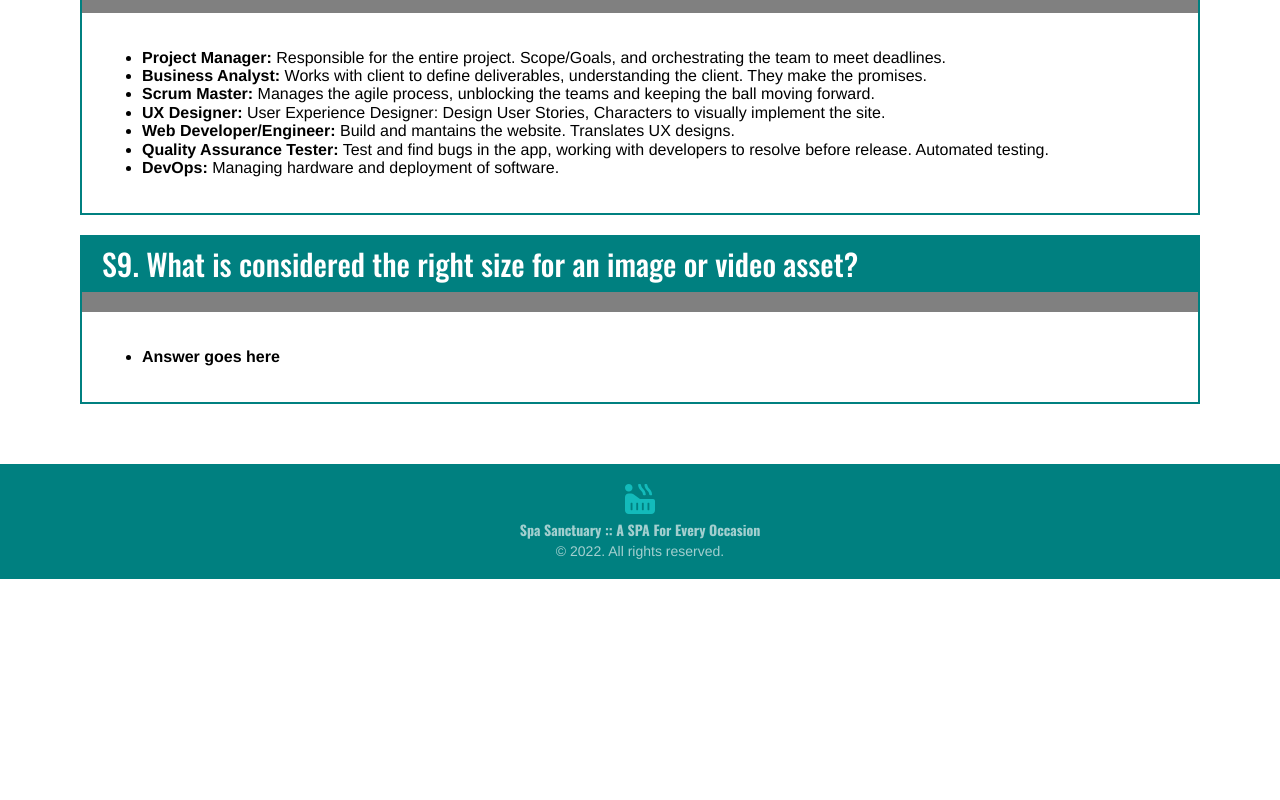
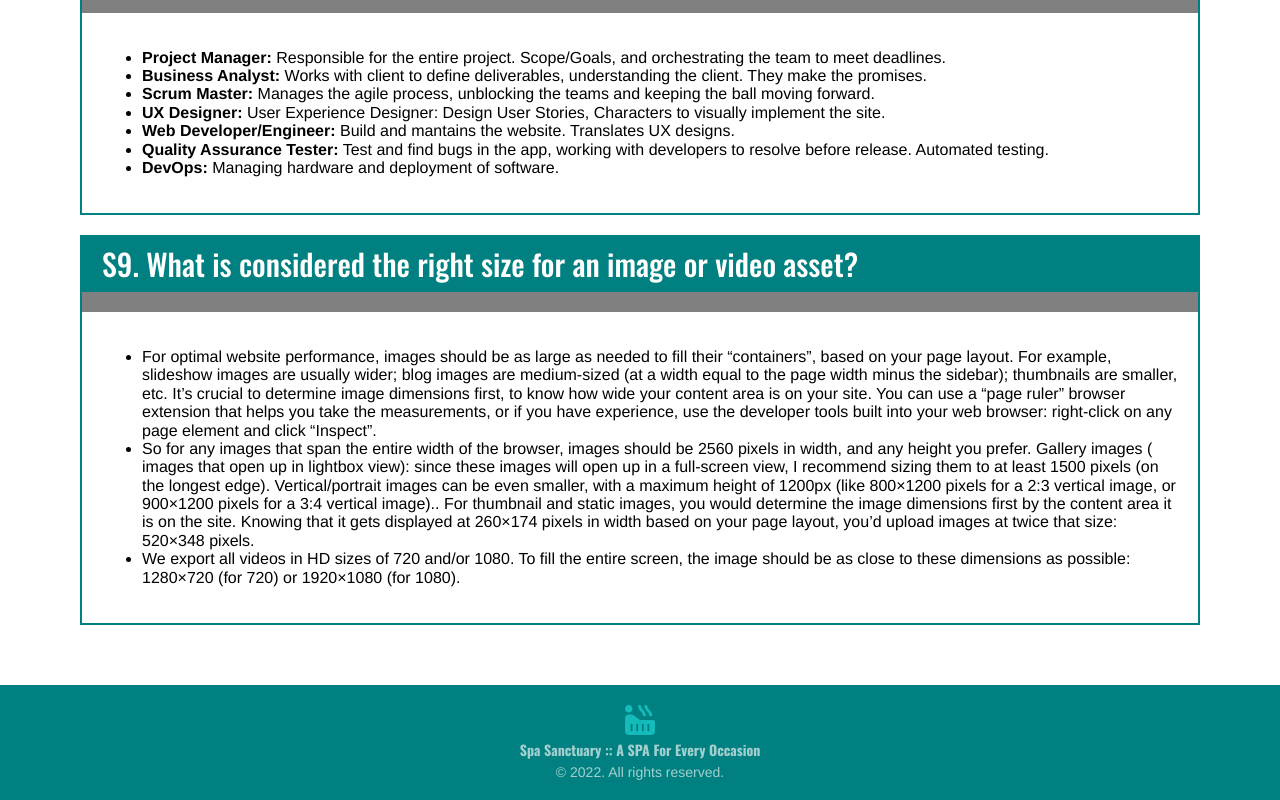
Before and after one commit to claireyz/Web-1-Zhao-Claire-Final, a React (Create React App) app: page /homework in a window 1280 px wide. Shown: the part 2322-3122 px from the top of the page. Before the commit the page ends 2901 px from the top, so only its background shows below. Built offline with nearby package versions, Linux system fonts and the light colour scheme.

Commit message:
Added Essay answers

```diff
--- a/src/React/Homework/Essays/Essays.jsx
+++ b/src/React/Homework/Essays/Essays.jsx
@@ -69,7 +69,19 @@ const Essays = () => {
 
             <Essay q='S9.  What is considered the right size for an image or video asset?' >
                 <ul>
-                    <li><b>Answer goes here</b> </li>
+                    <li>For optimal website performance, images should be as large as needed to fill their “containers”, based on your page layout.
+                        For example, slideshow images are usually wider; blog images are medium-sized (at a width equal to the page width minus the sidebar); thumbnails are smaller, etc.
+                        It’s crucial to determine image dimensions first, to know how wide your content area is on your site. You can use a “page ruler” browser extension that helps you take the measurements, or if you have experience, use the developer tools built into your web browser: right-click on any page element and click “Inspect”.
+                    </li>
+                    <li>
+                        So for any images that span the entire width of the browser, images should be 2560 pixels in width, and any height you prefer.
+                        Gallery images ( images that open up in lightbox view): since these images will open up in a full-screen view, I recommend sizing them to at least 1500 pixels (on the longest edge).
+                        Vertical/portrait images can be even smaller, with a maximum height of 1200px (like 800×1200 pixels for a 2:3 vertical image, or 900×1200 pixels for a 3:4 vertical image)..
+                        For thumbnail and static images, you would determine the image dimensions first by the content area it is on the site. Knowing that it gets displayed at 260×174 pixels in width based on your page layout, you’d upload images at twice that size: 520×348 pixels.
+                    </li>
+                    <li>
+                        We export all videos in HD sizes of 720 and/or 1080. To fill the entire screen, the image should be as close to these dimensions as possible: 1280×720 (for 720) or 1920×1080 (for 1080).
+                    </li>
                 </ul>
             </Essay>
 
```
